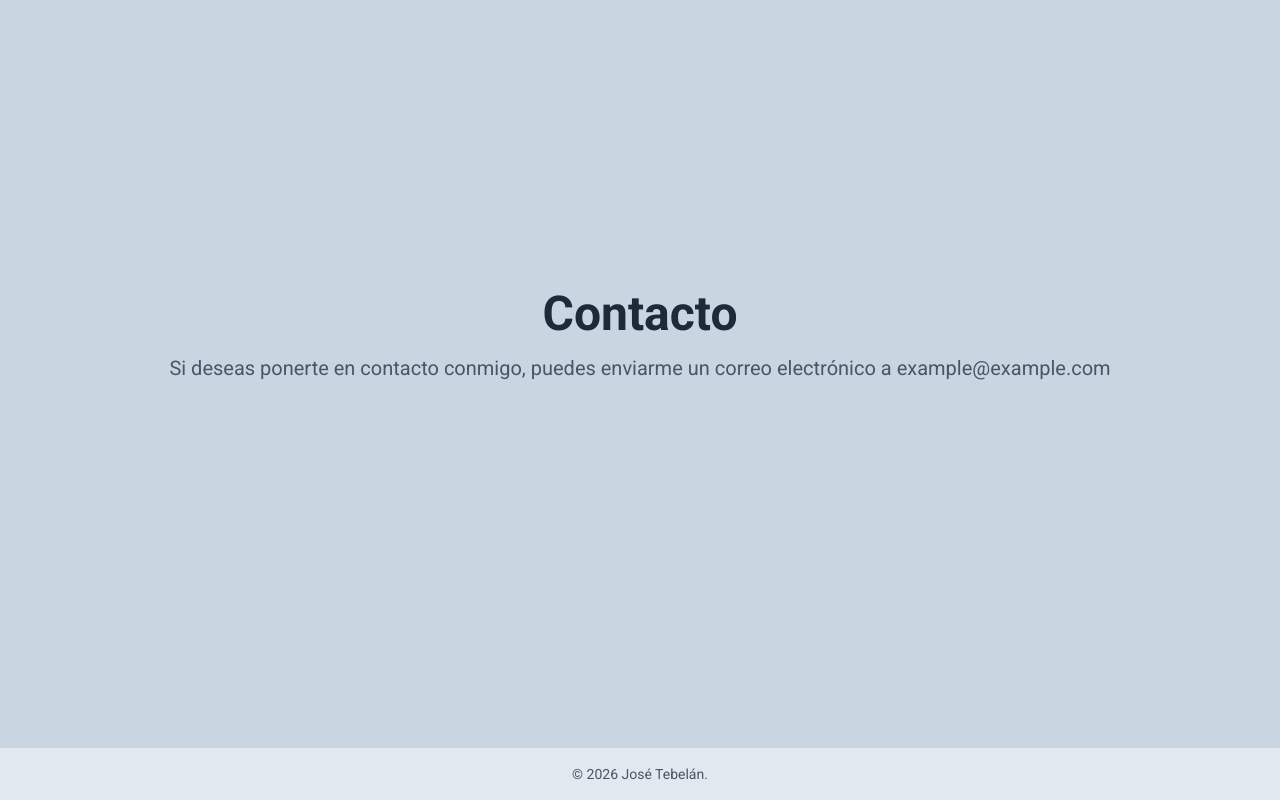
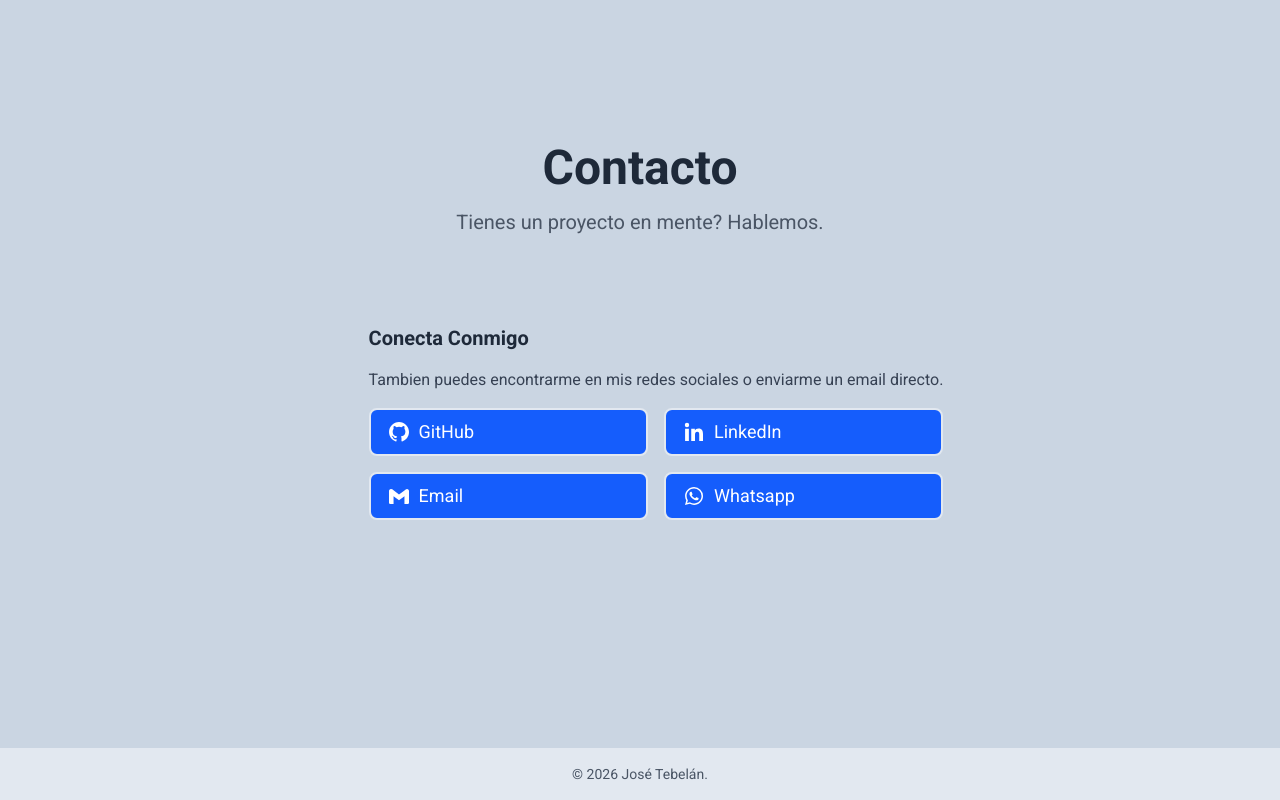
Before and after one commit to BrayanTM/PortfolioFrontend-React, a React (Vite) app: page / in a window 1280 px wide. Shown: the part 3994-4794 px from the top of the page. Built offline with nearby package versions, Linux system fonts and the light colour scheme.

Commit message:
feat: agrega el componente Contact con integración de LinkedIn y traducciones; actualiza estilos y contenido

```diff
--- a/src/components/Contact.tsx
+++ b/src/components/Contact.tsx
@@ -1,18 +1,29 @@
+import { useLanguage } from "@/context/LanguageContext";
+import { useEffect } from "react";
+
 export const Contact = () => {
+  const { t } = useLanguage();
+  useEffect(() => {
+    // Cargar el script de LinkedIn
+    const script = document.createElement("script");
+    script.src = "https://platform.linkedin.com/badges/js/profile.js";
+    script.async = true;
+    document.body.appendChild(script);
+  }, []);
+
   return (
     <>
       <section id="contact">
         <div className="flex min-h-screen scroll-mt-16 flex-col items-center justify-center bg-slate-300 p-8 lg:p-16 xl:scroll-mt-0 xl:p-30 dark:bg-gray-950">
           <div className="flex flex-col items-center justify-center text-center">
             <h2 className="mb-4 text-4xl font-bold text-gray-800 xl:text-5xl dark:text-gray-200">
-              Contacto
+              {t.contact.title}
             </h2>
             <p className="mb-6 text-gray-600 lg:text-lg xl:max-w-7xl xl:text-xl dark:text-gray-400">
-              Si deseas ponerte en contacto conmigo, puedes enviarme un correo
-              electrónico a{" "}
-              <a href="mailto:example@example.com">example@example.com</a>
+              {t.contact.description}
             </p>
           </div>
+          <div className="mt-8 flex flex-col items-center justify-center md:flex-row">
             <div
               className="badge-base LI-profile-badge"
               data-locale="es_ES"
@@ -22,6 +33,98 @@ export const Contact = () => {
               data-vanity="josebtm"
               data-version="v1"
             ></div>
+            <div className="mt-4 p-6 md:mt-0 md:ml-8 xl:p-8">
+              <h1 className="text-xl font-bold text-gray-800 dark:text-gray-200">
+                {t.contact.connectWithMe}
+              </h1>
+              <h3 className="mt-4 text-gray-700 dark:text-gray-400">
+                {t.contact.alsoFindMe}
+              </h3>
+              <div className="mt-4 grid grid-cols-2 gap-4">
+                <a
+                  href="https://github.com/BrayanTM"
+                  target="_blank"
+                  rel="noopener noreferrer"
+                  className="flex items-center rounded-md border-2 bg-blue-600 px-2 py-2 text-white transition-colors duration-300 hover:border-blue-500 hover:bg-blue-800 md:px-4 lg:text-lg dark:bg-blue-600 hover:dark:border-blue-700 dark:hover:bg-blue-400"
+                >
+                  <svg
+                    className="mr-2"
+                    xmlns="http://www.w3.org/2000/svg"
+                    width="24"
+                    height="24"
+                    fill="currentColor"
+                    viewBox="0 0 24 24"
+                  >
+                    <path
+                      fill-rule="evenodd"
+                      d="M12.026 2c-5.509 0-9.974 4.465-9.974 9.974 0 4.406 2.857 8.145 6.821 9.465.499.09.679-.217.679-.481 0-.237-.008-.865-.011-1.696-2.775.602-3.361-1.338-3.361-1.338-.452-1.152-1.107-1.459-1.107-1.459-.905-.619.069-.605.069-.605 1.002.07 1.527 1.028 1.527 1.028.89 1.524 2.336 1.084 2.902.829.091-.645.351-1.085.635-1.334-2.214-.251-4.542-1.107-4.542-4.93 0-1.087.389-1.979 1.024-2.675-.101-.253-.446-1.268.099-2.64 0 0 .837-.269 2.742 1.021a9.6 9.6 0 0 1 2.496-.336 9.6 9.6 0 0 1 2.496.336c1.906-1.291 2.742-1.021 2.742-1.021.545 1.372.203 2.387.099 2.64.64.696 1.024 1.587 1.024 2.675 0 3.833-2.33 4.675-4.552 4.922.355.308.675.916.675 1.846 0 1.334-.012 2.41-.012 2.737 0 .267.178.577.687.479C19.146 20.115 22 16.379 22 11.974 22 6.465 17.535 2 12.026 2"
+                      clip-rule="evenodd"
+                    ></path>
+                  </svg>
+                  GitHub
+                </a>
+
+                <a
+                  href="https://www.linkedin.com/in/josebtm/"
+                  target="_blank"
+                  rel="noopener noreferrer"
+                  className="flex items-center rounded-md border-2 bg-blue-600 px-2 py-2 text-white transition-colors duration-300 hover:border-blue-500 hover:bg-blue-800 md:px-4 lg:text-lg dark:bg-blue-600 hover:dark:border-blue-700 dark:hover:bg-blue-400"
+                >
+                  <svg
+                    className="mr-2"
+                    xmlns="http://www.w3.org/2000/svg"
+                    width="24"
+                    height="24"
+                    fill="currentColor"
+                    viewBox="0 0 24 24"
+                  >
+                    <path d="M4.983 2.821a2.188 2.188 0 1 0 0 4.376 2.188 2.188 0 1 0 0-4.376m4.254 6.034v12.139h3.769v-6.003c0-1.584.298-3.118 2.262-3.118 1.937 0 1.961 1.811 1.961 3.218v5.904H21v-6.657c0-3.27-.704-5.783-4.526-5.783-1.835 0-3.065 1.007-3.568 1.96h-.051v-1.66zm-6.142 0H6.87v12.139H3.095z"></path>
+                  </svg>
+                  LinkedIn
+                </a>
+                <a
+                  href="mailto:brayantebelan-work@outlook.com"
+                  target="_blank"
+                  rel="noopener noreferrer"
+                  className="flex items-center rounded-md border-2 bg-blue-600 px-2 py-2 text-white transition-colors duration-300 hover:border-blue-500 hover:bg-blue-800 md:px-4 lg:text-lg dark:bg-blue-600 hover:dark:border-blue-700 dark:hover:bg-blue-400"
+                >
+                  <svg
+                    className="mr-2"
+                    xmlns="http://www.w3.org/2000/svg"
+                    width="24"
+                    height="24"
+                    fill="currentColor"
+                    viewBox="0 0 24 24"
+                  >
+                    <path d="m18.73 5.41-1.28 1L12 10.46 6.55 6.37l-1.28-1A2 2 0 0 0 2 7.05v11.59A1.36 1.36 0 0 0 3.36 20h3.19v-7.72L12 16.37l5.45-4.09V20h3.19A1.36 1.36 0 0 0 22 18.64V7.05a2 2 0 0 0-3.27-1.64"></path>
+                  </svg>
+                  Email
+                </a>
+                <a
+                  href="https://wa.me/50249611233"
+                  target="_blank"
+                  rel="noopener noreferrer"
+                  className="flex items-center rounded-md border-2 bg-blue-600 px-2 py-2 text-white transition-colors duration-300 hover:border-blue-500 hover:bg-blue-800 md:px-4 lg:text-lg dark:bg-blue-600 hover:dark:border-blue-700 dark:hover:bg-blue-400"
+                >
+                  <svg
+                    className="mr-2"
+                    xmlns="http://www.w3.org/2000/svg"
+                    width="24"
+                    height="24"
+                    fill="currentColor"
+                    viewBox="0 0 24 24"
+                  >
+                    <path
+                      fill-rule="evenodd"
+                      d="M18.403 5.633A8.92 8.92 0 0 0 12.053 3c-4.948 0-8.976 4.027-8.978 8.977 0 1.582.413 3.126 1.198 4.488L3 21.116l4.759-1.249a9 9 0 0 0 4.29 1.093h.004c4.947 0 8.975-4.027 8.977-8.977a8.93 8.93 0 0 0-2.627-6.35m-6.35 13.812h-.003a7.45 7.45 0 0 1-3.798-1.041l-.272-.162-2.824.741.753-2.753-.177-.282a7.45 7.45 0 0 1-1.141-3.971c.002-4.114 3.349-7.461 7.465-7.461a7.4 7.4 0 0 1 5.275 2.188 7.42 7.42 0 0 1 2.183 5.279c-.002 4.114-3.349 7.462-7.461 7.462m4.093-5.589c-.225-.113-1.327-.655-1.533-.73s-.354-.112-.504.112-.58.729-.711.879-.262.168-.486.056-.947-.349-1.804-1.113c-.667-.595-1.117-1.329-1.248-1.554s-.014-.346.099-.458c.101-.1.224-.262.336-.393s.149-.224.224-.374.038-.281-.019-.393c-.056-.113-.505-1.217-.692-1.666-.181-.435-.366-.377-.504-.383a10 10 0 0 0-.429-.008.83.83 0 0 0-.599.28c-.206.225-.785.767-.785 1.871s.804 2.171.916 2.321 1.582 2.415 3.832 3.387c.536.231.954.369 1.279.473.537.171 1.026.146 1.413.089.431-.064 1.327-.542 1.514-1.066s.187-.973.131-1.067-.207-.151-.43-.263"
+                      clip-rule="evenodd"
+                    ></path>
+                  </svg>
+                  Whatsapp
+                </a>
+              </div>
+            </div>
+          </div>
         </div>
       </section>
     </>
--- a/src/locales/en.json
+++ b/src/locales/en.json
@@ -76,5 +76,11 @@
                 "url": "blogposts-ivory.vercel.app"
             }
         ]
+    },
+    "contact": {
+        "title": "Contact",
+        "description": "Do you have a project in mind? Let's talk.",
+        "connectWithMe": "Connect With Me",
+        "alsoFindMe": "You can also find me on my social networks or send me a direct email."
     }
 }
--- a/src/locales/es.json
+++ b/src/locales/es.json
@@ -76,5 +76,11 @@
                 "url": "blogposts-ivory.vercel.app"
             }
         ]
+    },
+    "contact": {
+        "title": "Contacto",
+        "description": "Tienes un proyecto en mente? Hablemos.",
+        "connectWithMe": "Conecta Conmigo",
+        "alsoFindMe": "Tambien puedes encontrarme en mis redes sociales o enviarme un email directo."
     }
 }
```
Lines whose indentation alone changed are shown as unchanged.
